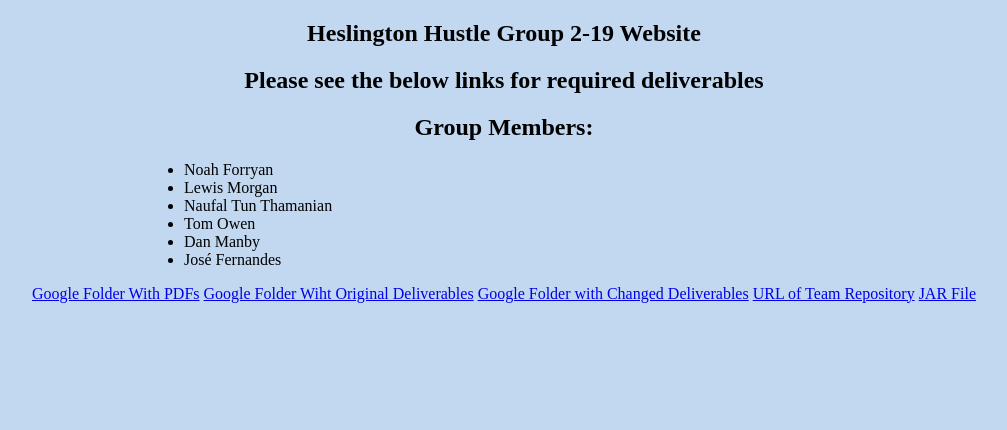
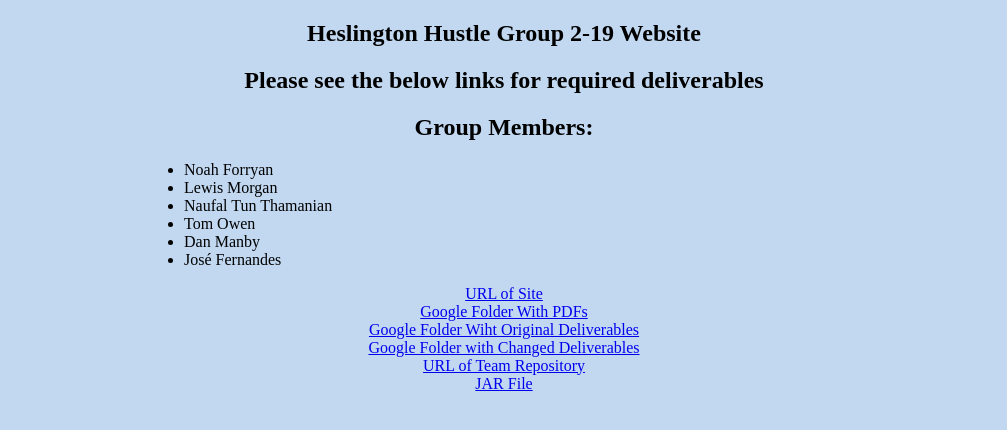
Before and after one commit to nforryan/group16site, a plain HTML site: page index.html in a window 1280 px wide. Shown: the whole page, without its empty margins (136-1143 px from the left). Drawn offline with Linux system fonts and the light colour scheme.

Commit message:
Update index.html

```diff
--- a/index.html
+++ b/index.html
@@ -19,10 +19,16 @@
     <li>José Fernandes</li>
   </ul>
 
+<a href="https://nforryan.github.io/group16site/">URL of Site</a>
+<br>
 <a href="https://drive.google.com/drive/folders/1HqTt7sEzjKwzgU0pQ6_n8mGDk44Nttaq?usp=drive_link">Google Folder With PDFs</a>
+<br>
 <a href="https://drive.google.com/drive/folders/1PMLIkr0epHWZrVC7U6OTU-3k6v66fgcB?usp=drive_link">Google Folder Wiht Original Deliverables</a>
+<br>
 <a href="https://drive.google.com/drive/folders/1Cgrx5t9vLM6IQKwIdzIdF4B3nexZ52a6?usp=drive_link">Google Folder with Changed Deliverables</a>
+<br>
 <a href="https://github.com/tomowen02/HesHustle-Part-2-Group-19">URL of Team Repository</a>
+<br>
 <a href="https://drive.google.com/drive/folders/18wykrnXUbTsRPxDTzhxp4sebgA3Ksk5M?usp=drive_link">JAR File</a>
 </body>
 </html>
```
